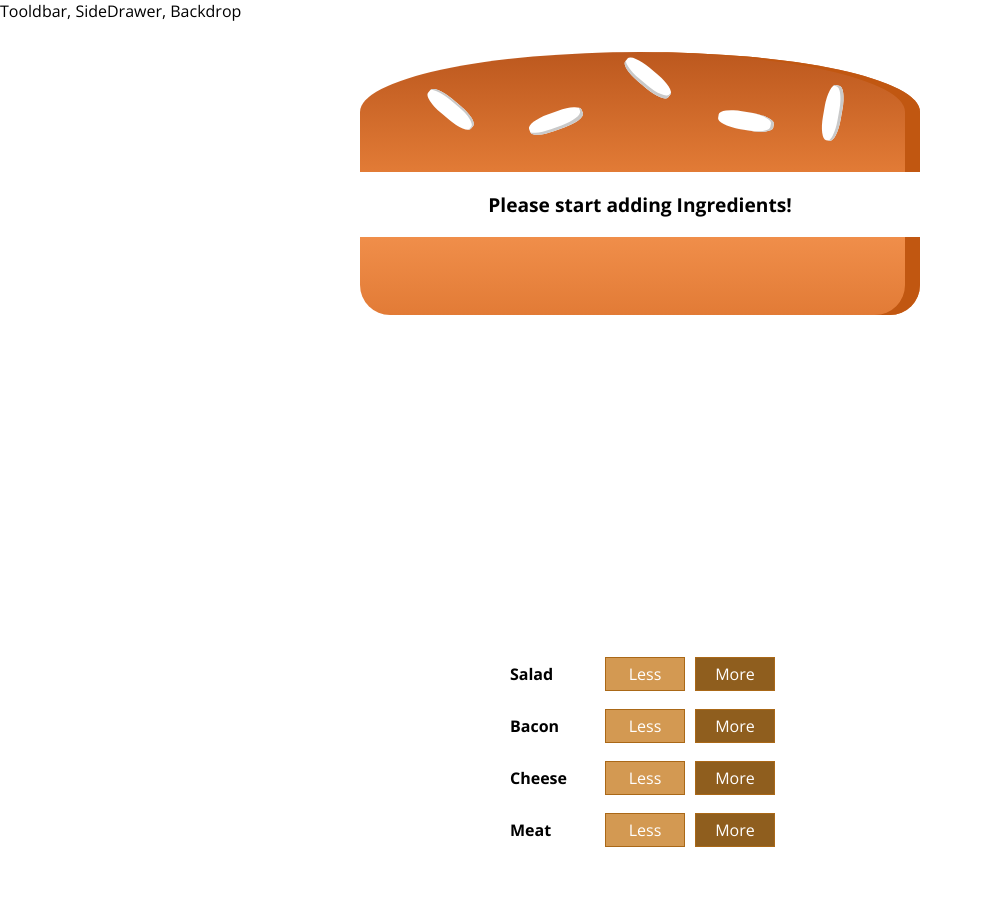
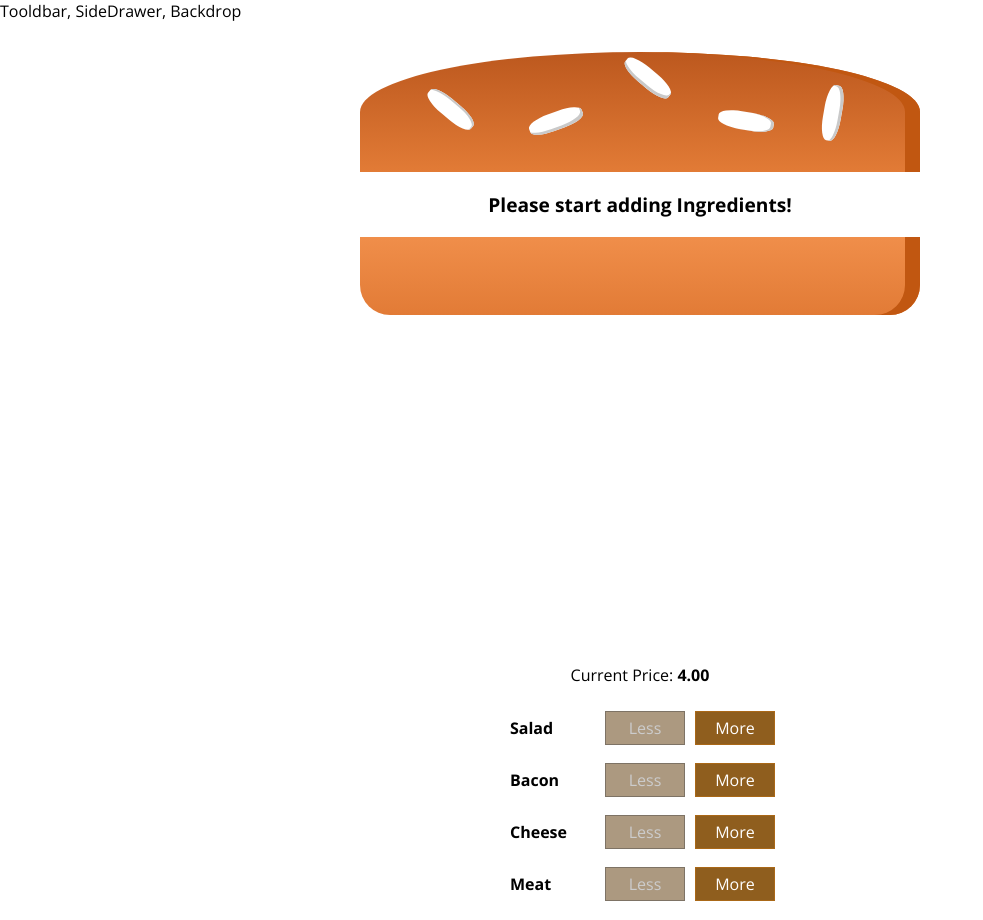
Before and after one commit to awebbdev/burger-builder, a React (Create React App) app: page / in a window 1280 px wide. Shown: the whole page, without its empty margins (0-983 px from the left). Before the commit the page ends 866 px from the top, so only its background shows below. Built offline with nearby package versions, Linux system fonts and the light colour scheme.

Commit message:
Add and Remove Items plus Price

```diff
--- a/src/components/Burger/BuildControls/BuildControl/BuildControl.js
+++ b/src/components/Burger/BuildControls/BuildControl/BuildControl.js
@@ -5,8 +5,8 @@ import classes from './BuildControl.module.css';
 const buildControl = (props) => (
     <div className={classes.BuildControl}>
         <div className={classes.Label}>{props.label}</div>
-        <button className={classes.Less}>Less</button>
-        <button className={classes.More}>More</button>
+        <button className={classes.Less} onClick={props.removed} disabled={props.disabled}>Less</button>
+        <button className={classes.More} onClick={props.added}>More</button>
     </div>
 );
 
--- a/src/components/Burger/BuildControls/BuildControls.js
+++ b/src/components/Burger/BuildControls/BuildControls.js
@@ -13,8 +13,15 @@ const controls = [
 const buildControls = (props) => (
     <div>
         <div className={classes.BuildControls}>
+            <p>Current Price: <strong>{props.price.toFixed(2)}</strong></p>
             {controls.map(ctrl => (
-                <BuildControl key={ctrl.label} label={ctrl.label} />
+                <BuildControl
+                key={ctrl.label}
+                label={ctrl.label}
+                added={() => props.ingredientAdded(ctrl.type)}
+                removed={() => props.ingredientRemoved(ctrl.type)}
+                disabled={props.disabled[ctrl.type]}
+                />
             ))}
         </div>
     </div>
--- a/src/containers/BurgerBuilder/BurgerBuilder.js
+++ b/src/containers/BurgerBuilder/BurgerBuilder.js
@@ -3,6 +3,13 @@ import React, { Component } from 'react';
 import Aux from '../../hoc/Auxillary';
 import Burger from '../../components/Burger/Burger';
 import BuildControls from'../../components/Burger/BuildControls/BuildControls';
+
+const INGREDIENT_PRICES = {
+    salad: 0.5,
+    cheese: 0.4,
+    meat: 1.3,
+    bacon: 0.7
+};
 
 class BurgerBuilder extends Component {
     state = {
@@ -11,14 +18,55 @@ class BurgerBuilder extends Component {
             bacon: 0,
             cheese: 0,
             meat: 0
+        },
+        totalPrice: 4
+    }
+
+    addIngredientHandler = (type) => {
+        const oldCount= this.state.ingredients[type];
+        const updatedCount = oldCount + 1;
+        const updatedIngredients = {
+            ...this.state.ingredients
+        };
+        updatedIngredients[type] = updatedCount;
+        const priceAddition = INGREDIENT_PRICES[type];
+        const oldPrice = this.state.totalPrice;
+        const newPrice = oldPrice + priceAddition;
+        this.setState({ingredients: updatedIngredients, totalPrice: newPrice});
+    }
+
+    removeIngredientHandler = (type) => {
+        const oldCount= this.state.ingredients[type];
+        if(oldCount <= 0){
+            return;
         }
+        const updatedCount = oldCount - 1;
+        const updatedIngredients = {
+            ...this.state.ingredients
+        };
+        updatedIngredients[type] = updatedCount;
+        const priceAddition = INGREDIENT_PRICES[type];
+        const oldPrice = this.state.totalPrice;
+        const newPrice = oldPrice - priceAddition;
+        this.setState({ingredients: updatedIngredients, totalPrice: newPrice});
     }
 
     render() {
+        const disabledInfo = {
+            ...this.state.ingredients
+        };
+        for(let key in disabledInfo){
+            disabledInfo[key] = disabledInfo[key] <= 0
+        }
         return (
             <Aux>
                 <Burger ingredients={this.state.ingredients} />
-                <BuildControls />
+                <BuildControls
+                    ingredientAdded={this.addIngredientHandler}
+                    ingredientRemoved={this.removeIngredientHandler}
+                    disabled={disabledInfo}
+                    price={this.state.totalPrice}
+                />
             </Aux>
         );
     }
```
